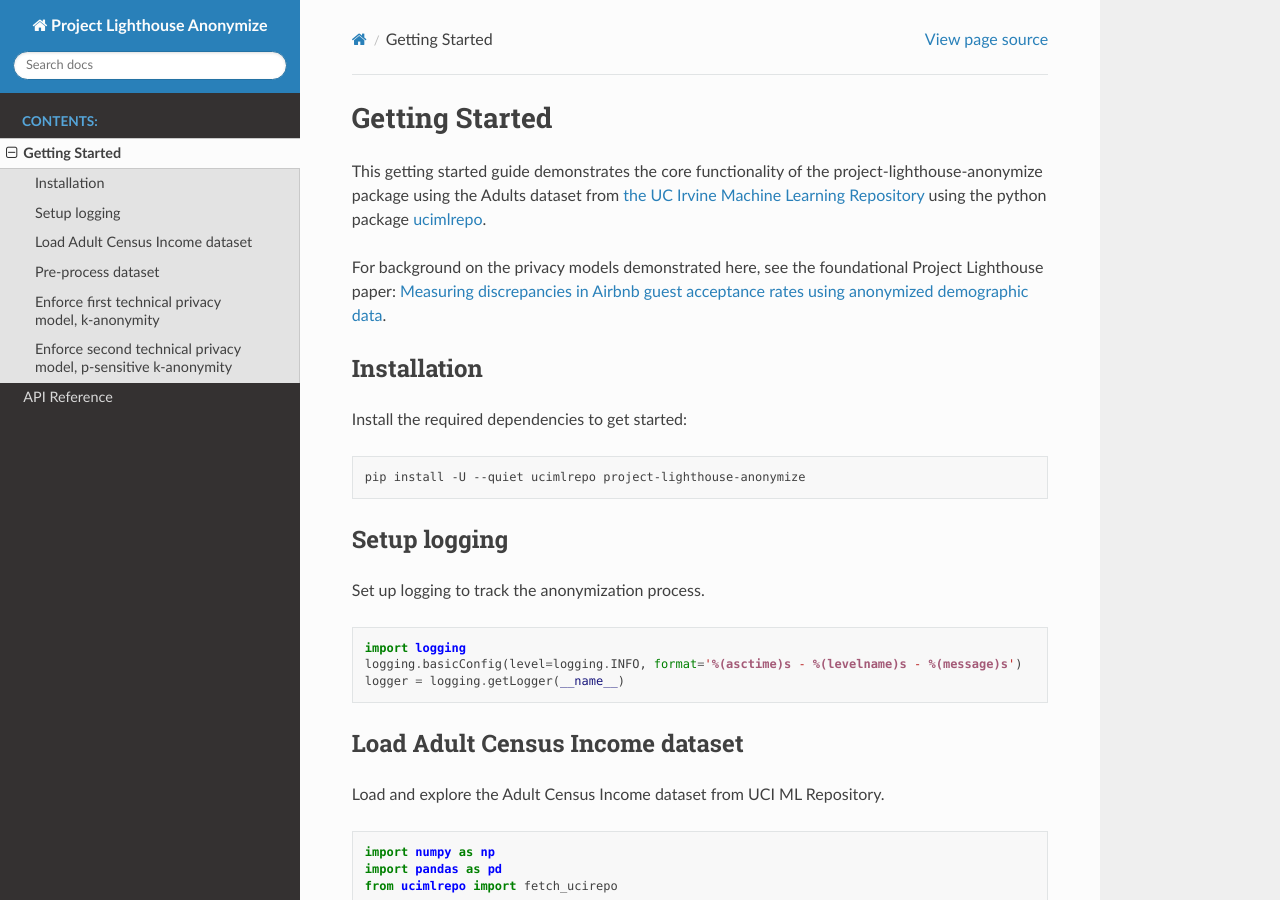
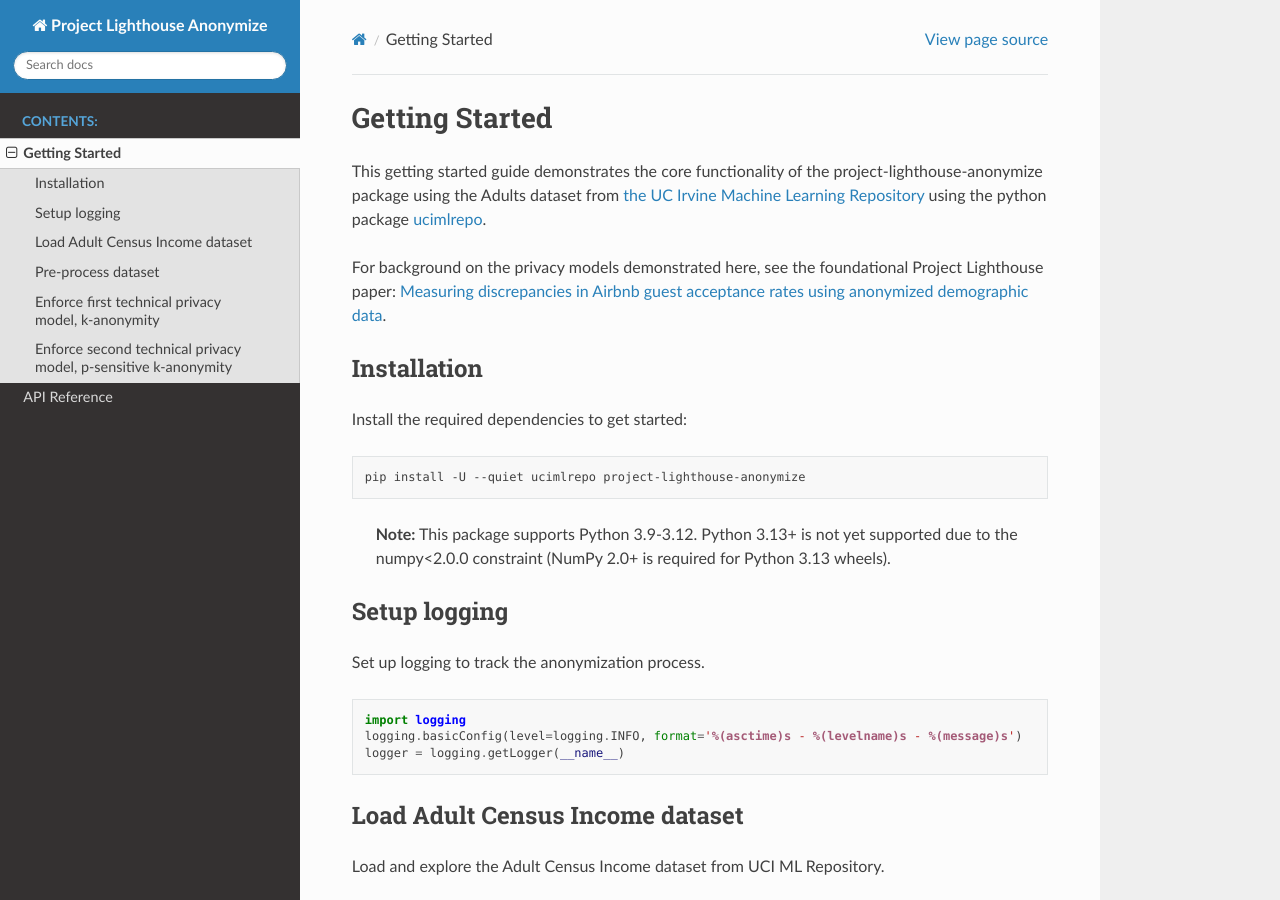
Before and after one commit to airbnb/project-lighthouse-anonymize, a Sphinx documentation site: the page built from docs/getting_started.md, in a window 1280 px wide and 900 px high. Built offline with Sphinx 7.4.7 and the Read the Docs theme 3.1.0, drawn with Linux system fonts in a browser that asks for light colours.

Commit message:
Document Python 3.9-3.12 version constraint
Add comments explaining why Python <3.13 is required:
- pyproject.toml: comment noting numpy<2.0.0 blocks Python 3.13
- docs/getting_started.md: user-facing note in Installation section

The numpy constraint will be addressed in a follow-up task.

🤖 Created with Claude Code via Airchat

Co-Authored-By: Claude <noreply@anthropic.com>

````diff
--- a/docs/getting_started.md
+++ b/docs/getting_started.md
@@ -11,6 +11,8 @@ Install the required dependencies to get started:
 ```bash
 pip install -U --quiet ucimlrepo project-lighthouse-anonymize
 ```
+
+> **Note:** This package supports Python 3.9-3.12. Python 3.13+ is not yet supported due to the numpy<2.0.0 constraint (NumPy 2.0+ is required for Python 3.13 wheels).
 
 ## Setup logging
 
--- a/pyproject.toml
+++ b/pyproject.toml
@@ -7,6 +7,7 @@ name = "project-lighthouse-anonymize"
 dynamic = ["version"]
 description = "Privacy-preserving data anonymization using k-anonymity and related algorithms"
 readme = "README.md"
+# Ceiling <3.13 due to numpy<2.0.0 constraint (numpy 2.0+ required for Python 3.13)
 requires-python = ">=3.9,<3.13"
 license = {text = "MIT"}
 authors = [
````
